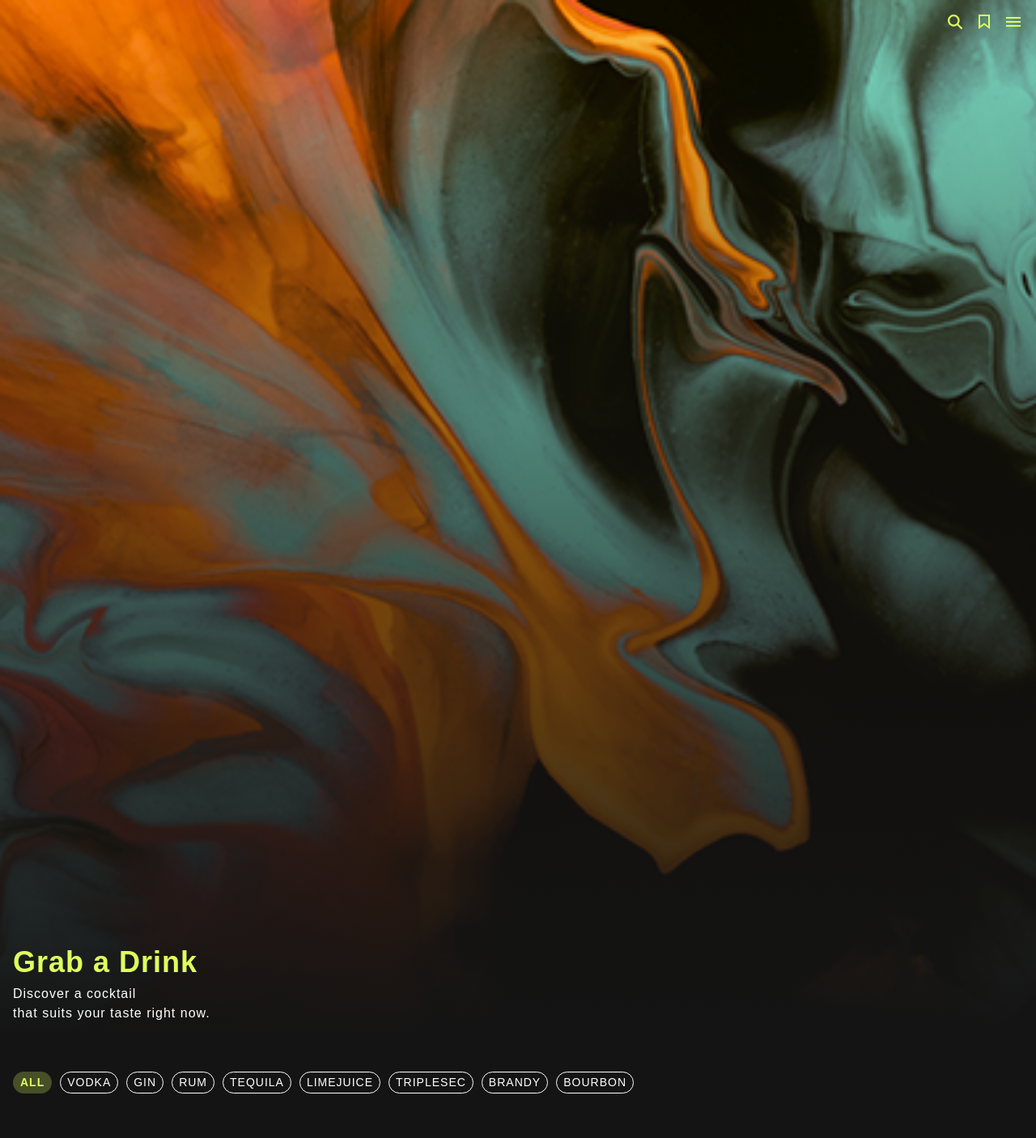
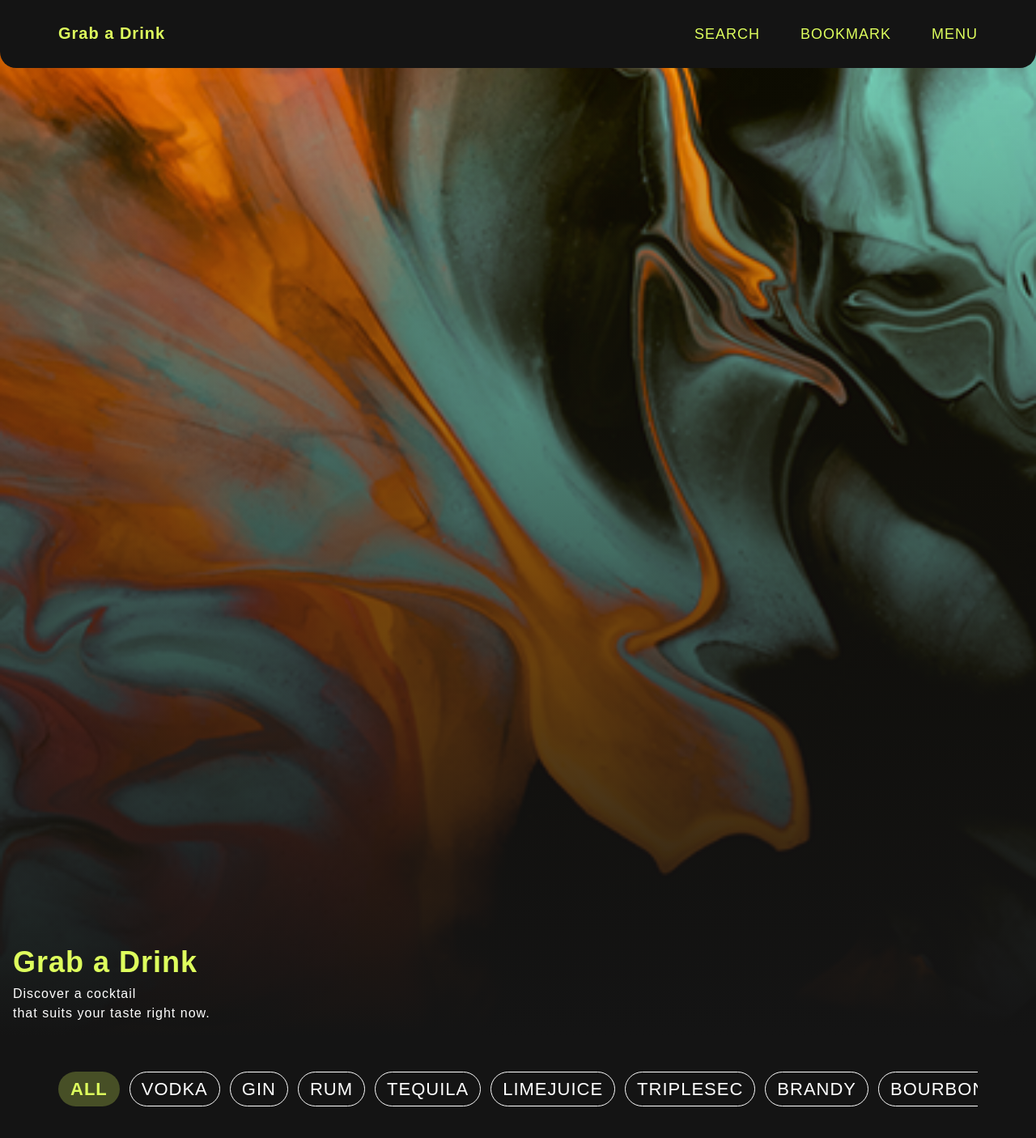
Before and after one commit to WoodyLovesBoota/Alcoholism, a React (Create React App) app: page / in a window 1280 px wide. Shown: the top 1406 px of the page at 81% size. Built offline with nearby package versions, Linux system fonts and the light colour scheme; no server answers; a web font is replaced by a local one.

Commit message:
add full screen

```diff
--- a/package.json
+++ b/package.json
@@ -3,10 +3,14 @@
   "version": "0.1.0",
   "private": true,
   "dependencies": {
+    "@emotion/react": "^11.11.1",
+    "@emotion/styled": "^11.11.0",
     "@fortawesome/free-brands-svg-icons": "^6.4.2",
     "@fortawesome/free-regular-svg-icons": "^6.4.2",
     "@fortawesome/free-solid-svg-icons": "^6.4.2",
     "@fortawesome/react-fontawesome": "^0.2.0",
+    "@mui/material": "^5.14.20",
+    "@mui/styled-engine-sc": "^6.0.0-alpha.7",
     "@testing-library/jest-dom": "^5.17.0",
     "@testing-library/react": "^13.4.0",
     "@testing-library/user-event": "^13.5.0",
@@ -26,7 +30,7 @@
     "react-router-dom": "^6.16.0",
     "react-scripts": "5.0.1",
     "recoil": "^0.7.7",
-    "styled-components": "^6.0.8",
+    "styled-components": "^6.1.1",
     "typescript": "^4.9.5",
     "web-vitals": "^2.1.4"
   },
--- a/src/Components/Categories.tsx
+++ b/src/Components/Categories.tsx
@@ -6,17 +6,34 @@ import { Link, PathMatch, useMatch, useNavigate } from "react-router-dom";
 import GlassCard from "./GlassCard";
 import { FontAwesomeIcon } from "@fortawesome/react-fontawesome";
 import { faAngleDown } from "@fortawesome/free-solid-svg-icons";
+import useMediaQuery from "@mui/material/useMediaQuery";
 
 const Categories = ({ name, data }: ICategoriesProps) => {
-  const [current, setCurrent] = useState(8);
+  const mobileMatch = useMediaQuery("(max-width:800px)");
+  const midMatch = useMediaQuery("(max-width:1400px)");
+
+  const [screen, setScreen] = useState(0);
+
+  const [current, setCurrent] = useState(6);
   const [currentList, setCurrentList] = useState<ICocktail[]>([]);
-  const [totalPage, setTotalPage] = useState<number[]>([]);
 
   const cocktailMatch: PathMatch<string> | null = useMatch("/:category");
 
   useEffect(() => {
     data && setCurrentList(data?.drinks.slice(0, current));
   }, [current]);
+
+  useEffect(() => {
+    if (!mobileMatch && !midMatch) setScreen(2);
+    else if (!mobileMatch && midMatch) setScreen(1);
+    else if (mobileMatch) setScreen(0);
+  }, [mobileMatch, midMatch]);
+
+  useEffect(() => {
+    if (screen === 0) setCurrent((prev) => Math.ceil(prev / 4) * 4);
+    else if (screen === 1) setCurrent((prev) => Math.ceil(prev / 3) * 3);
+    else setCurrent((prev) => Math.ceil(prev / 3) * 3);
+  }, [screen]);
 
   return (
     <Wrapper>
@@ -27,8 +44,8 @@ const Categories = ({ name, data }: ICategoriesProps) => {
             <GlassCard key={"cocktail" + cocktail.idDrink} cocktail={cocktail} isBookmark={false} />
           ))}
       </Menus>
-      <Page onClick={() => setCurrent((prev) => prev + 4)}>
-        더보기{" "}
+      <Page onClick={() => setCurrent((prev) => (screen === 0 ? prev + 4 : prev + 3))}>
+        See more
         <Icon>
           <FontAwesomeIcon icon={faAngleDown} />
         </Icon>
@@ -49,28 +66,40 @@ const Wrapper = styled.div`
 const Menus = styled.div`
   display: grid;
   justify-content: space-between;
-  grid-template-columns: repeat(2, 1fr);
-  grid-gap: 16px;
+  grid-template-columns: repeat(3, 1fr);
+  grid-gap: 32px;
   width: 100%;
   padding-bottom: 16px;
+  @media screen and (max-width: 800px) {
+    grid-template-columns: repeat(2, 1fr);
+    grid-gap: 16px;
+  }
 `;
 
 const Page = styled.button`
   width: 100%;
   background-color: transparent;
-  height: 80px;
+  height: 210px;
   display: flex;
   justify-content: center;
   align-items: center;
-  font-size: 16px;
+  font-size: 32px;
   font-weight: 500;
   cursor: pointer;
+  @media screen and (max-width: 800px) {
+    font-size: 16px;
+    height: 80px;
+  }
 `;
 
 const Icon = styled.span`
-  font-size: 16px;
+  font-size: 32px;
   font-weight: 500;
-  margin-left: 10px;
+  margin-left: 20px;
+  @media screen and (max-width: 800px) {
+    margin-left: 10px;
+    font-size: 16px;
+  }
 `;
 
 interface ICategoriesProps {
--- a/src/Components/GlassCard.tsx
+++ b/src/Components/GlassCard.tsx
@@ -6,7 +6,7 @@ import { useNavigate } from "react-router-dom";
 import { useRecoilState } from "recoil";
 import { cockTailState, likesState, searchState } from "../atoms";
 import { FontAwesomeIcon } from "@fortawesome/react-fontawesome";
-import { faStar, faXmark } from "@fortawesome/free-solid-svg-icons";
+import { faXmark } from "@fortawesome/free-solid-svg-icons";
 import { ReactComponent as Vector } from "../assets/vector.svg";
 import { ReactComponent as Like } from "../assets/like.svg";
 import { motion } from "framer-motion";
@@ -88,29 +88,38 @@ const Wrapper = styled.div`
 `;
 
 const Card = styled(motion.div)<{ bgPhoto: string }>`
-  padding: 16px 20px;
+  padding: 28px 32px;
   display: flex;
   flex-direction: column;
   justify-content: flex-end;
-  background-image: linear-gradient(to bottom, rgba(0, 0, 0, 0.2), rgba(0, 0, 0, 0.6), rgba(0, 0, 0, 0.2)),
+  background-image: linear-gradient(to bottom, rgba(0, 0, 0, 0.1), rgba(0, 0, 0, 0.6), rgba(0, 0, 0, 0.1)),
     url(${(props) => props.bgPhoto});
   background-size: cover;
   background-position: center center;
   border-radius: 20px;
   width: 100%;
-  height: 55vw;
+  height: 35vw;
   cursor: pointer;
 
   &:hover {
     background-color: ${(props) => props.theme.gray};
   }
+
+  @media screen and (max-width: 800px) {
+    padding: 16px 20px;
+    border-radius: 20px;
+    height: 55vw;
+  }
 `;
 
 const Title = styled.h2`
-  font-size: 16px;
+  font-size: 28px;
   font-weight: 500;
   display: flex;
   color: white;
+  @media screen and (max-width: 800px) {
+    font-size: 16px;
+  }
 `;
 
 const Star = styled.h2`
--- a/src/Components/NavigationBar.tsx
+++ b/src/Components/NavigationBar.tsx
@@ -1,20 +1,24 @@
 import styled from "styled-components";
 import { FontAwesomeIcon } from "@fortawesome/react-fontawesome";
-import { faMagnifyingGlass, faUser } from "@fortawesome/free-solid-svg-icons";
+import { faMagnifyingGlass } from "@fortawesome/free-solid-svg-icons";
 import { useNavigate } from "react-router-dom";
-import { motion } from "framer-motion";
 import { ReactComponent as Vector } from "../assets/vector.svg";
 import { ReactComponent as Menus } from "../assets/menus.svg";
 import { useRecoilState } from "recoil";
 import { searchState, menuState } from "../atoms";
 import Search from "../Components/Search";
 import Menu from "./Menu";
+import useMediaQuery from "@mui/material/useMediaQuery";
+import { useEffect, useState } from "react";
 
 const NavigationBar = ({ isHome }: { isHome: boolean }) => {
   const navigate = useNavigate();
   const [isSearch, setIsSearch] = useRecoilState(searchState);
   const [isMenu, setIsMenu] = useRecoilState(menuState);
+  const mobileMatch = useMediaQuery("(max-width:800px)");
+  const midMatch = useMediaQuery("(max-width:1400px)");
 
+  const [screen, setScreen] = useState(0);
   const onHomeClick = () => {
     navigate("/Cocktail");
   };
@@ -31,20 +35,26 @@ const NavigationBar = ({ isHome }: { isHome: boolean }) => {
     navigate("/favorites");
   };
 
+  useEffect(() => {
+    if (!mobileMatch && !midMatch) setScreen(2);
+    else if (!mobileMatch && midMatch) setScreen(1);
+    else if (mobileMatch) setScreen(0);
+  }, [mobileMatch, midMatch]);
+
   return (
     <Wrapper>
-      {!isHome && <Logo onClick={onHomeClick}>Grab a Drink</Logo>}
+      <Logo isHome={isHome} onClick={onHomeClick}>
+        Grab a Drink
+      </Logo>
 
       <Contents>
         <Item onClick={onSearchClick}>
-          <FontAwesomeIcon icon={faMagnifyingGlass} />
+          {screen === 0 ? <FontAwesomeIcon icon={faMagnifyingGlass} /> : <Word>SEARCH</Word>}
         </Item>
         <Item onClick={onFavoriteClick}>
-          <Vector width={14} height={18} />
+          {screen === 0 ? <Vector width={14} height={18} /> : <Word>BOOKMARK</Word>}
         </Item>
-        <Item onClick={onMenuClick}>
-          <Menus width={24} height={24} />
-        </Item>
+        <Item onClick={onMenuClick}>{screen === 0 ? <Menus width={24} height={24} /> : <Word>MENU</Word>}</Item>
       </Contents>
       {isSearch && <Search />}
       {isMenu && <Menu />}
@@ -56,22 +66,33 @@ export default NavigationBar;
 
 const Wrapper = styled.div`
   width: 100%;
-  padding: 6px 16px;
+  padding: 28px 72px;
   display: flex;
   align-items: flex-end;
   position: absolute;
   top: 0;
   left: 0;
   z-index: 2;
-  height: 45px;
+  height: 84px;
+  background-color: #141414;
+  border-bottom-left-radius: 20px;
+  border-bottom-right-radius: 20px;
+  @media screen and (max-width: 800px) {
+    padding: 6px 16px;
+    height: 45px;
+    background-color: transparent;
+  }
 `;
 
-const Logo = styled.h2`
+const Logo = styled.h2<{ isHome: boolean }>`
   font-size: 20px;
   font-weight: 700;
   cursor: pointer;
   color: ${(props) => props.theme.accent};
-  line-height: 1;
+  @media screen and (max-width: 800px) {
+    ${(props) => props.isHome && { display: "none" }}
+    line-height: 1;
+  }
 `;
 
 const Contents = styled.div`
@@ -81,17 +102,28 @@ const Contents = styled.div`
 `;
 
 const Item = styled.h2`
-  margin-right: 12px;
+  margin-left: 50px;
   font-size: 18px;
   font-weight: 500;
   cursor: pointer;
-  width: 24px;
-  height: 24px;
   display: flex;
   align-items: center;
   justify-content: center;
   color: ${(props) => props.theme.accent};
+
   &:last-child {
     margin-right: 0;
   }
+
+  @media screen and (max-width: 800px) {
+    width: 24px;
+    height: 24px;
+    margin-right: 12px;
+  }
 `;
+
+const Word = styled.span`
+  color: ${(props) => props.theme.accent};
+  font-size: 18px;
+  font-weight: 500;
+`;
--- a/src/Components/Search.tsx
+++ b/src/Components/Search.tsx
@@ -1,21 +1,26 @@
 import styled from "styled-components";
-import { useLocation, useNavigate } from "react-router-dom";
-import { IGetCocktailResult, getCocktailSearch, getAllCategoryResult } from "../api";
+import { IGetCocktailResult, getCocktailSearch, ICocktail } from "../api";
 import { useQuery } from "react-query";
-
 import { useForm } from "react-hook-form";
 import { motion } from "framer-motion";
 import { FontAwesomeIcon } from "@fortawesome/react-fontawesome";
-import { faCircleXmark, faMagnifyingGlass } from "@fortawesome/free-solid-svg-icons";
+import { faCircleXmark, faMagnifyingGlass, faAngleDown } from "@fortawesome/free-solid-svg-icons";
 import { useRecoilState } from "recoil";
 import { searchState } from "../atoms";
-import { useState } from "react";
+import { useEffect, useState } from "react";
 import GlassCard from "./GlassCard";
+import useMediaQuery from "@mui/material/useMediaQuery";
 
 const Search = () => {
   const [isSearch, setIsSearch] = useRecoilState(searchState);
-  const [keyword, setKeyword] = useState<string>();
   const [currentKeyword, setCurrentKeyword] = useState<string>();
+  const [current, setCurrent] = useState(6);
+  const [currentList, setCurrentList] = useState<ICocktail[]>([]);
+
+  const mobileMatch = useMediaQuery("(max-width:800px)");
+  const midMatch = useMediaQuery("(max-width:1400px)");
+
+  const [screen, setScreen] = useState(0);
 
   const { register, handleSubmit, getValues, setValue } = useForm<IForm>();
 
@@ -32,13 +37,29 @@ const Search = () => {
     setIsSearch(false);
   };
 
-  const { data: tempData, isLoading: tempIsLoading } = useQuery<IGetCocktailResult>(
+  const { data, isLoading } = useQuery<IGetCocktailResult>(
     ["search", currentKeyword],
     () => getCocktailSearch(currentKeyword),
     {
       enabled: !!currentKeyword,
     }
   );
+
+  useEffect(() => {
+    data && setCurrentList(data?.drinks.slice(0, current));
+  }, [current, data]);
+
+  useEffect(() => {
+    if (!mobileMatch && !midMatch) setScreen(2);
+    else if (!mobileMatch && midMatch) setScreen(1);
+    else if (mobileMatch) setScreen(0);
+  }, [mobileMatch, midMatch]);
+
+  useEffect(() => {
+    if (screen === 0) setCurrent((prev) => Math.ceil(prev / 4) * 4);
+    else if (screen === 1) setCurrent((prev) => Math.ceil(prev / 3) * 3);
+    else setCurrent((prev) => Math.ceil(prev / 3) * 3);
+  }, [screen]);
 
   return (
     <Wrapper>
@@ -58,19 +79,27 @@ const Search = () => {
         />
         <Cancel onClick={onCancelClick}>취소</Cancel>
       </Form>
-      {tempIsLoading ? (
+      {isLoading ? (
         <Loader>Loading...</Loader>
       ) : (
         <Main>
+          {data?.drinks ? (
+            <>
               <Menu>
-            {tempData?.drinks ? (
-              tempData?.drinks.map((cocktail) => (
+                {currentList.map((cocktail) => (
                   <GlassCard key={"search" + cocktail.idDrink} cocktail={cocktail} isBookmark={false} />
-              ))
+                ))}
+              </Menu>
+              <Page onClick={() => setCurrent((prev) => (screen === 0 ? prev + 4 : prev + 3))}>
+                See more
+                <MoreIcon>
+                  <FontAwesomeIcon icon={faAngleDown} />
+                </MoreIcon>
+              </Page>
+            </>
           ) : (
-              <Loader>검색 결과가 없습니다.</Loader>
+            <NoResult>검색 결과가 없습니다.</NoResult>
           )}
-          </Menu>
         </Main>
       )}
     </Wrapper>
@@ -86,8 +115,11 @@ const Wrapper = styled(motion.div)`
   height: 100vh;
   background-color: #141414;
   z-index: 4;
+  padding: 16px 72px;
+  overflow: auto;
+  @media screen and (max-width: 800px) {
     padding: 16px;
-  overflow: auto;
+  }
 `;
 
 const Loader = styled.h2`
@@ -96,7 +128,17 @@ const Loader = styled.h2`
   display: flex;
   justify-content: center;
   align-items: center;
-  width: 100vw;
+  width: 100%;
+  height: 50vh;
+`;
+
+const NoResult = styled.h2`
+  display: flex;
+  justify-content: center;
+  align-items: center;
+  width: 100%;
+  font-size: 16px;
+  font-weight: 500;
   height: 50vh;
 `;
 
@@ -104,15 +146,22 @@ const Main = styled.div`
   display: flex;
   flex-direction: column;
   align-items: flex-start;
+  width: 100%;
 `;
 
 const Menu = styled.div`
   padding-top: 30px;
+  width: 100%;
   display: grid;
   justify-content: space-between;
+  grid-template-columns: repeat(3, 1fr);
+  grid-gap: 32px;
+
+  @media screen and (max-width: 800px) {
     grid-template-columns: repeat(2, 1fr);
     grid-gap: 16px;
-  width: 100%;
+    padding-top: 30px;
+  }
 `;
 
 const Form = styled(motion.form)`
@@ -120,6 +169,7 @@ const Form = styled(motion.form)`
   align-items: center;
   justify-content: space-between;
   position: relative;
+  width: 100%;
 `;
 
 const Input = styled(motion.input)`
@@ -134,32 +184,6 @@ const Input = styled(motion.input)`
   &:focus {
     outline: none;
   }
-`;
-
-const List = styled.div`
-  padding-top: 15px;
-  position: absolute;
-  background-color: #141414;
-  width: 100%;
-`;
-
-const Element = styled.div`
-  display: flex;
-  padding: 15px 52px;
-  cursor: pointer;
-`;
-
-const Word = styled.div``;
-
-const Normal = styled.span`
-  font-size: 16px;
-  font-weight: 500;
-`;
-
-const HighLight = styled.span`
-  color: ${(props) => props.theme.accent};
-  font-size: 16px;
-  font-weight: 500;
 `;
 
 const Icon = styled.button`
@@ -196,6 +220,34 @@ const Cancel = styled.button`
   cursor: pointer;
 `;
 
+const Page = styled.button`
+  width: 100%;
+  background-color: transparent;
+  height: 210px;
+  display: flex;
+  justify-content: center;
+  align-items: center;
+  font-size: 32px;
+  font-weight: 500;
+  cursor: pointer;
+
+  @media screen and (max-width: 800px) {
+    font-size: 16px;
+    height: 80px;
+  }
+`;
+
+const MoreIcon = styled.span`
+  font-size: 32px;
+  font-weight: 500;
+  margin-left: 20px;
+
+  @media screen and (max-width: 800px) {
+    margin-left: 10px;
+    font-size: 16px;
+  }
+`;
+
 const searchVar = {
   initial: { y: "-100" },
   animate: { y: 0, transition: { duration: 0.4 } },
--- a/src/Routes/Favorites.tsx
+++ b/src/Routes/Favorites.tsx
@@ -37,11 +37,17 @@ const Wrapper = styled.div`
 `;
 
 const Main = styled.div`
-  padding: 16px;
-  padding-top: 60px;
   display: grid;
   justify-content: space-between;
-  grid-template-columns: repeat(2, 1fr);
-  grid-gap: 16px;
+  grid-template-columns: repeat(3, 1fr);
+  grid-gap: 32px;
   width: 100%;
+  padding: 72px;
+  padding-top: 100px;
+  @media screen and (max-width: 800px) {
+    grid-template-columns: repeat(2, 1fr);
+    grid-gap: 16px;
+    padding: 16px;
+    padding-top: 60px;
+  }
 `;
--- a/src/Routes/Home.tsx
+++ b/src/Routes/Home.tsx
@@ -90,6 +90,10 @@ const Header = styled.div`
   background-position: center center;
   display: flex;
   flex-direction: column;
+  @media screen and (max-width: 800px) {
+    padding: 0 16px;
+    padding-bottom: 16px;
+  }
 `;
 
 const HomeContent = styled.div`
@@ -110,9 +114,13 @@ const HomeSubTitle = styled.h2`
 
 const Main = styled.div`
   width: 100%;
-  padding: 44px 16px;
+  padding: 44px 72px;
   padding-bottom: 0;
   overflow: auto;
+  @media screen and (max-width: 800px) {
+    padding: 44px 16px;
+    padding-bottom: 0;
+  }
 `;
 
 const List = styled.div`
@@ -125,26 +133,33 @@ const Category = styled.h2<{ isNow: boolean }>`
   border: 1px solid ${(props) => (props.isNow ? "transparent" : props.theme.white)};
   color: ${(props) => (props.isNow ? props.theme.accent : props.theme.white)};
   background-color: ${(props) => (props.isNow ? props.theme.accent + "40" : "transparent")};
-  margin-right: 8px;
-  padding: 2px 8px;
+  margin-right: 12px;
+  padding: 4px 14px;
   display: flex;
   justify-content: center;
   align-items: center;
-  border-radius: 20px;
+  border-radius: 100px;
   font-weight: ${(props) => (props.isNow ? 700 : 400)};
-  font-size: 14px;
-  margin-right: 10px;
+  font-size: 22px;
   cursor: pointer;
   &:hover {
     background-color: ${(props) => (props.isNow ? props.theme.red : props.theme.gray)};
     color: ${(props) => props.theme.snow};
   }
+  @media screen and (max-width: 800px) {
+    padding: 2px 8px;
+    margin-right: 8px;
+    font-size: 14px;
+  }
 `;
 
 const Contents = styled.div`
-  padding: 24px 16px;
-  padding-bottom: 16px;
+  padding: 36px 72px;
   width: 100%;
   display: flex;
   align-items: center;
+  @media screen and (max-width: 800px) {
+    padding: 24px 16px;
+    padding-bottom: 16px;
+  }
 `;
--- a/src/index.tsx
+++ b/src/index.tsx
@@ -79,17 +79,21 @@ const GlobalStyle = createGlobalStyle`
   }
 
   &::-webkit-scrollbar {
-    background-color: transparent;
+    background-color: purple;
     width: 0;
+    display: none;
   }
 
   &::-webkit-scrollbar-track {
-    background-color: transparent;
+    background-color: black;
+    width: 2px;
+
   }
 
   &::-webkit-scrollbar-thumb {
-    background-color: transparent;
+    background-color: white;
     border-radius: 10px;
+
   }
 `;
 const queryClient = new QueryClient();
```
Also changed, not shown: src/Routes/Detail.tsx (+1 -8 lines), src/Routes/Gin.tsx (deleted, +0 -108 lines), src/Routes/Ingredient.tsx (+6 -13 lines), 1 other file (tests, documents, lock files or other folders). Lines whose indentation alone changed are shown as unchanged.
